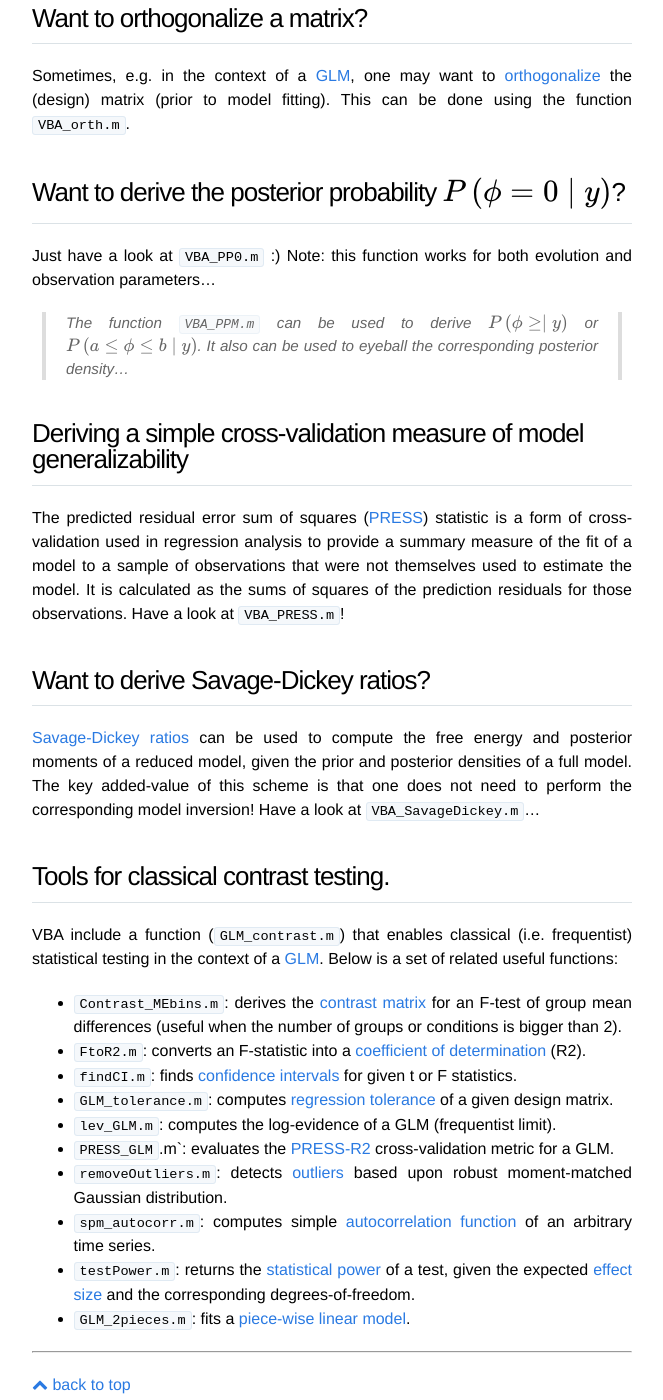
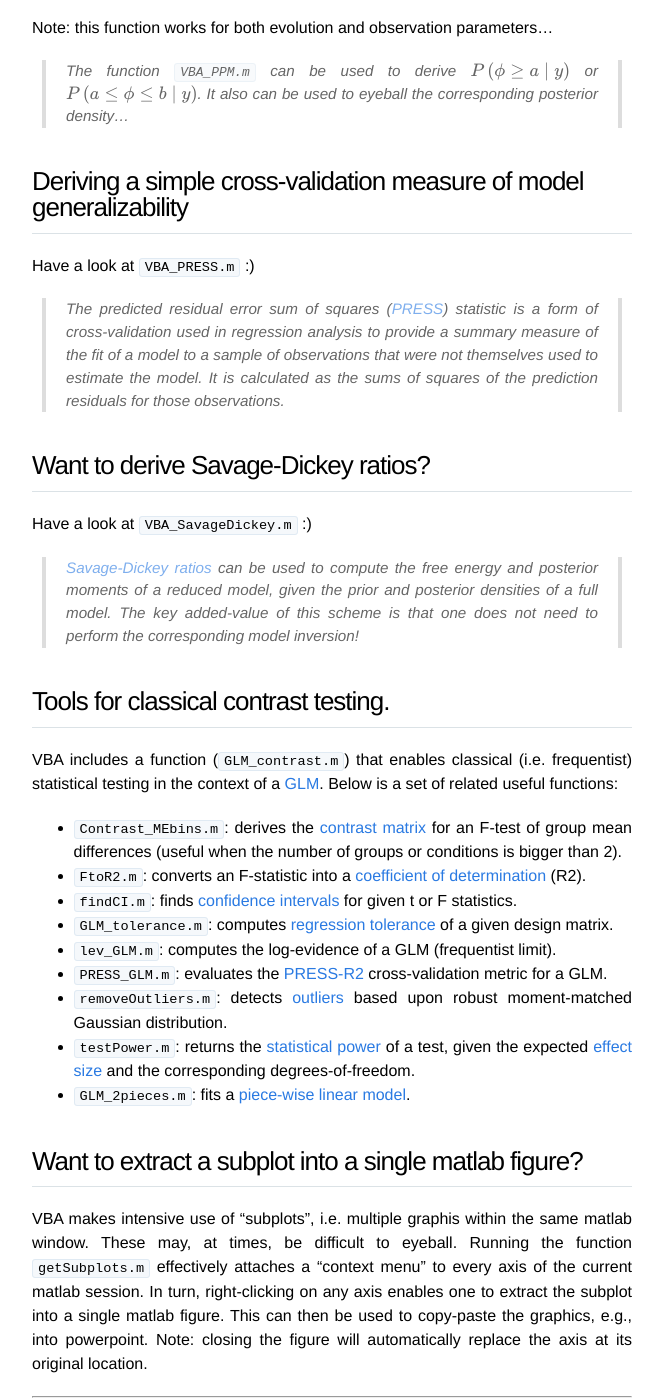
Before and after one commit to MBB-team/VBA-toolbox, a Jekyll site: the page built from _wiki/a-few-VBA-functions.md, in a window 1280 px wide and 1400 px high, scrolled down 3271 px. Shown: the whole window, without its empty margins (308-971 px from the left). Built offline with Jekyll 4.4.1, drawn with Linux system fonts in a browser that asks for light colours; nearby versions of some CDN libraries; formulas are drawn with MathJax 3; some of the changed text lies outside the part shown.

Commit message:
Update a-few-VBA-functions.md

```diff
--- a/_wiki/a-few-VBA-functions.md
+++ b/_wiki/a-few-VBA-functions.md
@@ -12,11 +12,6 @@
 Note: the function `VBA_getLaplace.m` does the same thing, but under a parametric (Laplace) approximation.
 
 
-## Want to extract a subplot into a single matlab figure?
-
-VBA makes intensive use of "subplots", i.e. multiple graphis within the same matlab window. These may, at times, be difficult to eyeball. Running the function `getSubplots.m` effectively attaches a "context menu" to every axis of the current matlab session. In turn, right-clicking on any axis enables to extract the subplot into a single matlab figure. This can then be used to copy-paste the graphics, e.g., into powerpoint. Note: closing the figure will automatically replace the axis at its original location.
-
-
 ## Want to check whether any variable is numerically weird?
 
 Numerical variables can be "weird", e.g. be complex-valued, be infinite or contain NaNs. The function `ìsweird.m` will return 1 if this is the case. Note: this function works on N-D arrays, structures, cell arrays or any combination of these.
@@ -24,7 +19,7 @@
 
 ## Want to sample from an arbitrary 1D probability distribution?
 
-Just have a look at `sampleFromarbitraryP.m` :)
+Have a look at `sampleFromarbitraryP.m` :)
 
 > Alternatively, the function `VBA_sample.m` can be used to sample from gaussian, gamma, dirichlet, or multinomial densities...
 
@@ -44,71 +39,79 @@
 
 ## Want to get the square-root of a matrix?
 
-Just have a look at `VBA_getISqrtMat.m` :)
+Have a look at `VBA_getISqrtMat.m` :)
 
 
 ## Want to get errorbars on estimated model residuals?
 
-Let $$m$$ be a simple generative model of the form: $$y=g(\phi)+\epsilon$$, where $$y$$ are observed data, $$g$$ is the observation function, $$\phi$$ ar eunknown model parameters and $$\epsilon$$ are model residuals. When inverting the model (i.e. deriving the posterior density $$p\left(\theta\mid y\right)$$), VBA provides point estimates of model residuals, but does not provide the full posterior density $$p\left(\epsilon\mid y\right)$$. This can be retrieved using the function `VBA_getNoise.m`.
+Let $$m$$ be a simple generative model of the form: $$y=g(\phi)+\epsilon$$, where $$y$$ are observed data, $$g$$ is the observation function, $$\phi$$ are unknown model parameters and $$\epsilon$$ are model residuals. When inverting the model (i.e. deriving the posterior density $$p\left(\theta\mid y\right)$$), VBA provides point estimates of model residuals, but does not provide the full posterior density $$p\left(\epsilon\mid y\right)$$. This can be retrieved using the function `VBA_getNoise.m`.
 
 
 ## Deriving all n-draws from a k-urn (with replacement)
 
-Just have a look at `VBA_getNtuples.m` :)
-Note: this is problem of [combinatorics](https://en.wikipedia.org/wiki/Combinatorics), which typically arises in the context of, e.g., between-condition model comparison. This is because here, one wants to evaluate the model evidences of all possible pairings of condition-specific models...
+Have a look at `VBA_getNtuples.m` :)
+
+Note: this is problem of [combinatorics](https://en.wikipedia.org/wiki/Combinatorics), which typically arises in the context of, e.g., between-condition model comparison. This is because here, one wants to evaluate the model evidences of all possible pairings (n-tuples, where $$n$$ is the number of conditions) of condition-specific models (where there are $$k$$ models)...
 
 
 ## Want to extract the states' time-dependent variances from VBA's posterior structure?
 
-Just have a look at `VBA_getVar.m` :)
+Have a look at `VBA_getVar.m` :)
 
 
 ## Deriving the Kullback-Leibler divergence for Normal or Gamma densities
 
-Just have a look at `VBA_KL.m` :)
+Have a look at `VBA_KL.m` :)
 
 
 ## Want to evaluate the log-evidence of the null model ($$H_0$$)?
 
-Just have a look at `VBA_LMEH0.m` :)
+Have a look at `VBA_LMEH0.m` :)
 
 
 ## Want to orthogonalize a matrix?
 
-Sometimes, e.g. in the context of a [GLM](https://en.wikipedia.org/wiki/General_linear_model), one may want to [orthogonalize](https://en.wikipedia.org/wiki/Orthogonalization) the (design) matrix (prior to model fitting).
-This can be done using the function `VBA_orth.m`.
+Have a look at `VBA_orth.m` :)
 
 
 ## Want to derive the posterior probability $$P\left(\phi=0\mid y\right)$$?
 
-Just have a look at `VBA_PP0.m` :)
+Have a look at `VBA_PP0.m` :)
+
 Note: this function works for both evolution and observation parameters...
 
-> The function `VBA_PPM.m` can be used to derive $$P\left(\phi\geq\mid y\right)$$ or $$P\left(a\leq\phi\leq b\mid y\right)$$. It also can be used to eyeball the corresponding posterior density...
+> The function `VBA_PPM.m` can be used to derive $$P\left(\phi\geq a\mid y\right)$$ or $$P\left(a\leq\phi\leq b\mid y\right)$$. It also can be used to eyeball the corresponding posterior density...
+
 
 ## Deriving a simple cross-validation measure of model generalizability
 
-The predicted residual error sum of squares ([PRESS](https://en.wikipedia.org/wiki/PRESS_statistic)) statistic is a form of cross-validation used in regression analysis to provide a summary measure of the fit of a model to a sample of observations that were not themselves used to estimate the model. It is calculated as the sums of squares of the prediction residuals for those observations.
-Have a look at `VBA_PRESS.m`!
+Have a look at `VBA_PRESS.m` :)
+
+> The predicted residual error sum of squares ([PRESS](https://en.wikipedia.org/wiki/PRESS_statistic)) statistic is a form of cross-validation used in regression analysis to provide a summary measure of the fit of a model to a sample of observations that were not themselves used to estimate the model. It is calculated as the sums of squares of the prediction residuals for those observations.
 
 
 ## Want to derive Savage-Dickey ratios?
 
-[Savage-Dickey ratios](http://journals.plos.org/plosone/article?id=10.1371/journal.pone.0059655) can be used to compute the free energy and posterior moments of a reduced model, given the prior and posterior densities of a full model. The key added-value of this scheme is that one does not need to perform the corresponding model inversion!
-Have a look at `VBA_SavageDickey.m`...
+Have a look at `VBA_SavageDickey.m` :)
+
+> [Savage-Dickey ratios](http://journals.plos.org/plosone/article?id=10.1371/journal.pone.0059655) can be used to compute the free energy and posterior moments of a reduced model, given the prior and posterior densities of a full model. The key added-value of this scheme is that one does not need to perform the corresponding model inversion!
 
 
 ## Tools for classical contrast testing.
 
-VBA include a function (`GLM_contrast.m`) that enables classical (i.e. frequentist) statistical testing in the context of a [GLM](https://en.wikipedia.org/wiki/General_linear_model). Below is a set of related useful functions:
+VBA includes a function (`GLM_contrast.m`) that enables classical (i.e. frequentist) statistical testing in the context of a [GLM](https://en.wikipedia.org/wiki/General_linear_model). Below is a set of related useful functions:
 
 - `Contrast_MEbins.m`: derives the [contrast matrix](https://en.wikipedia.org/wiki/Contrast_(statistics)) for an F-test of group mean differences (useful when the number of groups or conditions is bigger than 2).
 - `FtoR2.m`: converts an F-statistic into a [coefficient of determination](https://en.wikipedia.org/wiki/Coefficient_of_determination) (R2).
 - `findCI.m`: finds [confidence intervals](https://en.wikipedia.org/wiki/Confidence_interval) for given t or F statistics.
 - `GLM_tolerance.m`: computes [regression tolerance](https://en.wikipedia.org/wiki/Multicollinearity) of a given design matrix.
 - `lev_GLM.m`: computes the log-evidence of a GLM (frequentist limit).
-- `PRESS_GLM`.m`: evaluates the [PRESS-R2](https://en.wikipedia.org/wiki/PRESS_statistic) cross-validation metric for a GLM.
+- `PRESS_GLM.m`: evaluates the [PRESS-R2](https://en.wikipedia.org/wiki/PRESS_statistic) cross-validation metric for a GLM.
 - `removeOutliers.m`: detects [outliers](https://en.wikipedia.org/wiki/Outlier) based upon robust moment-matched Gaussian distribution.
-- `spm_autocorr.m`: computes simple [autocorrelation function](https://en.wikipedia.org/wiki/Autocorrelation) of an arbitrary time series.
 - `testPower.m`: returns the [statistical power](https://en.wikipedia.org/wiki/Statistical_power) of a test, given the expected [effect size](https://en.wikipedia.org/wiki/Effect_size) and the corresponding degrees-of-freedom.
 - `GLM_2pieces.m`: fits a [piece-wise linear model](https://en.wikipedia.org/wiki/Piecewise_linear_function).
+
+
+## Want to extract a subplot into a single matlab figure?
+
+VBA makes intensive use of "subplots", i.e. multiple graphis within the same matlab window. These may, at times, be difficult to eyeball. Running the function `getSubplots.m` effectively attaches a "context menu" to every axis of the current matlab session. In turn, right-clicking on any axis enables one to extract the subplot into a single matlab figure. This can then be used to copy-paste the graphics, e.g., into powerpoint. Note: closing the figure will automatically replace the axis at its original location.
```
